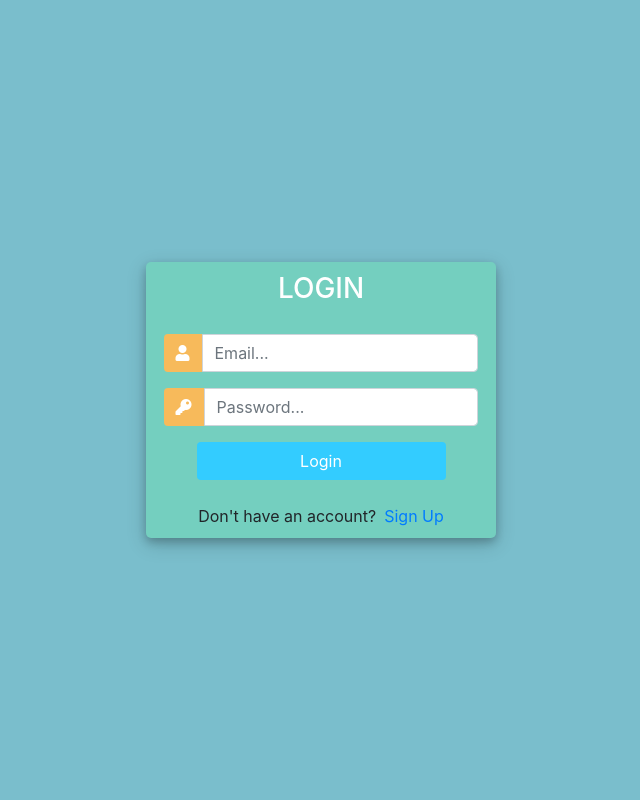
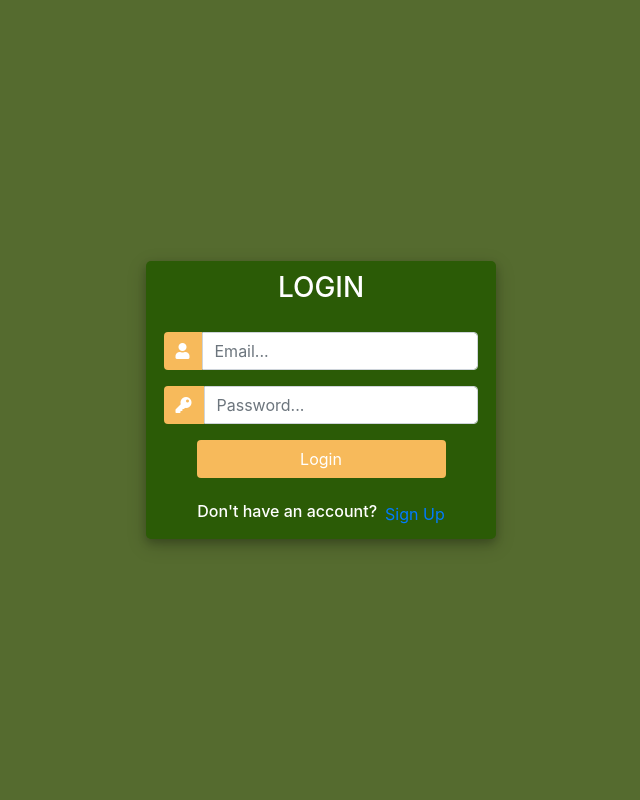
Before and after one commit to MariiaS3/LabCov19, a Django app: page /template in a window 1280 px wide. Shown: the whole page, without its empty margins (319-959 px from the left). Run offline with Django 3.2, Linux system fonts and the light colour scheme; some libraries are stand-ins or nearby versions.

Commit message:
login&register new style

```diff
--- a/my_app/my_app/api_app/serializers.py
+++ b/my_app/my_app/api_app/serializers.py
@@ -35,7 +35,6 @@ class VisitSerializer(serializers.ModelSerializer):
          model = Visit
          fields = '__all__'
 
-#nie dziala testowe
 class MyTokenObtainPairSerializer(TokenObtainPairSerializer):
     @classmethod
     def get_token(cls, user):
--- a/my_app/my_app/templates/index.html
+++ b/my_app/my_app/templates/index.html
@@ -1,7 +1,7 @@
 <!DOCTYPE html>
 <html>
 
-<!--CSS zarna tlo-->
+<!--CSS czarne tlo-->
 <style>
         body,
         html {
@@ -25,13 +25,11 @@
   background-color: black;
   color: white;
   border: 1px solid #4CAF50;
-  text-decoration: none;
 }
 
         .button1:hover {
   background-color: #4CAF50;
   color: white;
-  text-decoration: none;
 }
 
 </style>
--- a/my_app/my_app/templates/signin.html
+++ b/my_app/my_app/templates/signin.html
@@ -16,14 +16,14 @@
             margin: 0;
             padding: 0;
             height: 100%;
-            background: #7abecc !important;
+            background: darkolivegreen !important;
         }
 
         .user_card {
             width: 350px;
             margin-top: auto;
             margin-bottom: auto;
-            background: #74cfbf;
+            background: #2b5b06;
             position: relative;
             display: flex;
             justify-content: center;
@@ -45,7 +45,7 @@
 
         .login_btn {
             width: 100%;
-            background: #33ccff !important;
+            background: #f7ba5b !important;
             color: white !important;
         }
 
@@ -122,7 +122,7 @@
 
                 <div class="mt-4">
                     <div class="d-flex justify-content-center links">
-                        Don't have an account? <a href="http://127.0.0.1:8000/signup/" class="ml-2">Sign Up</a>
+                        <h6 style="color:white;">Don't have an account? </h6><a href="http://127.0.0.1:8000/signup/" class="ml-2">Sign Up</a>
                     </div>
 
                 </div>
```
Also changed, not shown: my_app/my_app/templates/signup.html (+4 -4 lines).
